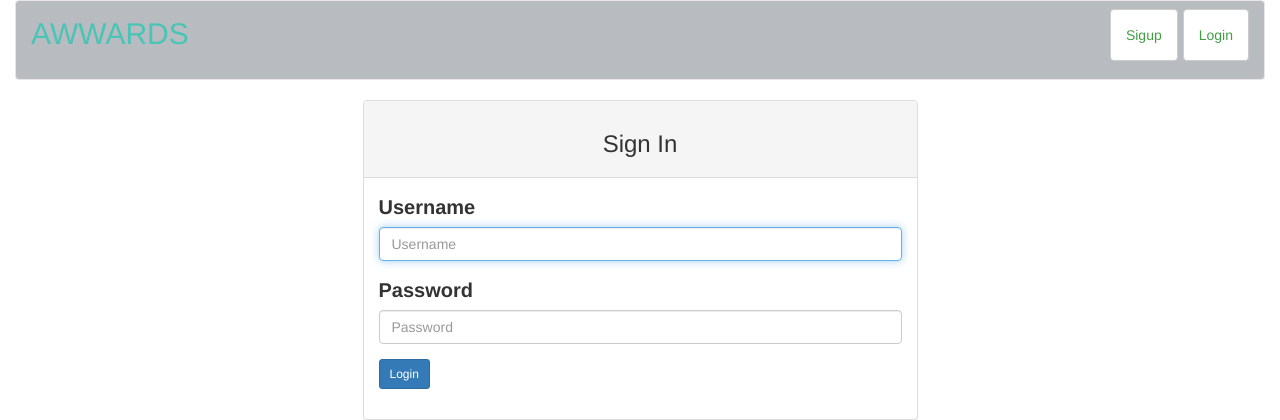
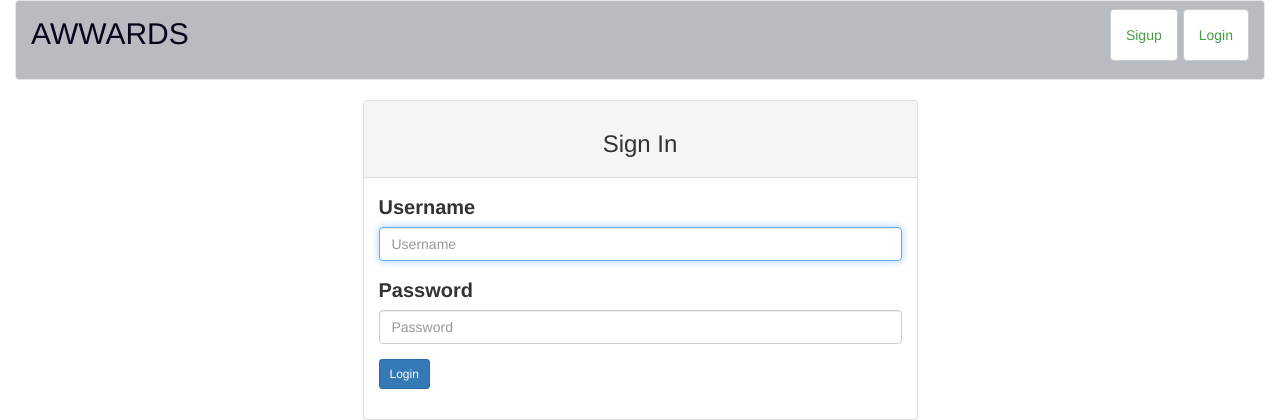
Before and after one commit to FloiceNyota/Awwards-Zone, a Django app: page /accounts/login/?next=/ in a window 1280 px wide. Shown: the top 420 px of the page. Run offline with Django 3.2, Linux system fonts and the light colour scheme; some libraries are stand-ins or nearby versions.

Commit message:
updating readme

```diff
--- a/awwards_app/templates/registration/base.html
+++ b/awwards_app/templates/registration/base.html
@@ -27,7 +27,7 @@
         <!-- Brand and toggle get grouped for better mobile display -->
         <div class="navbar-header">
           <a class="navbar-brand" href="">
-            <p style="color: #49C5B6;font-size:30px;"><i class="fas fa-award"></i> AWWARDS</p>
+            <p style="color: #05061a;font-size:30px;"><i class="fas fa-award"></i> AWWARDS</p>
           </a>
           <button type="button" class="navbar-toggle collapsed" data-toggle="collapse"
             data-target="#bs-example-navbar-collapse-1" aria-expanded="false">
```
